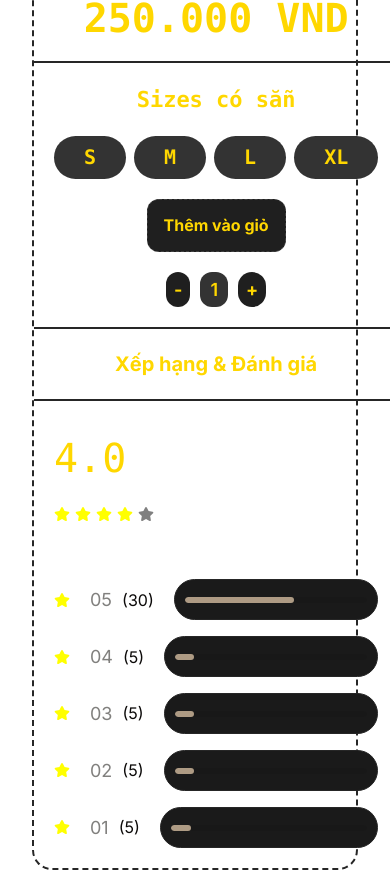
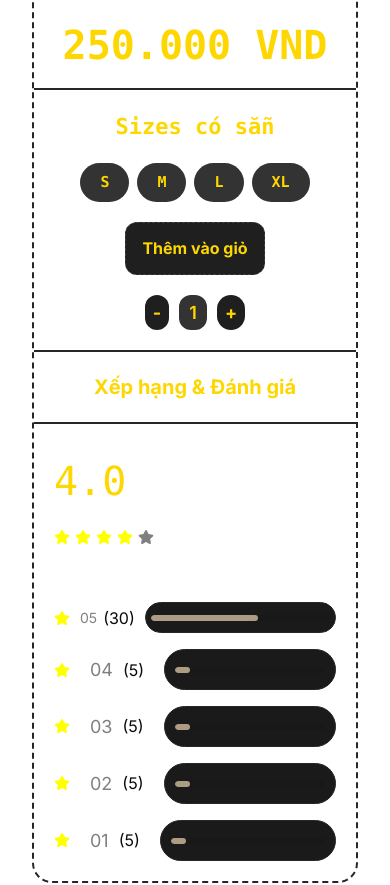
Before and after one commit to KhoaKayVee/Smaker, a Next.js app: page /details/1 in a window 390 px wide. Shown: the part 1813-2698 px from the top of the page. Built offline with nearby package versions, Linux system fonts and the light colour scheme.

Commit message:
FIX tiep

```diff
--- a/app/details/[id]/page.tsx
+++ b/app/details/[id]/page.tsx
@@ -236,16 +236,16 @@ const ProductDetail = () => {
                   Sizes có sẵn
                 </p>
                 <div className="flex items-start gap-[8px] md:gap-[16px]">
-                  <button className="flex py-[8px] md:py-[12px] px-[30px] md:px-[50px] items-center gap-[10px] rounded-[100px] bg-[#333] text-[gold] font-mono text-[20px] md:text-[24px] not-italic font-[700] leading-[27px]">
+                  <button className="flex py-[6px] md:py-[12px] px-[20px] md:px-[50px] items-center gap-[10px] rounded-[100px] bg-[#333] text-[gold] font-mono text-[15px] md:text-[24px] not-italic font-[700] leading-[27px]">
                     S
                   </button>
-                  <button className="flex py-[8px] md:py-[12px] px-[30px] md:px-[50px] items-center gap-[10px] rounded-[100px] bg-[#333] text-[gold] font-mono text-[20px] md:text-[24px] not-italic font-[700] leading-[27px]">
+                  <button className="flex py-[6px] md:py-[12px] px-[20px] md:px-[50px] items-center gap-[10px] rounded-[100px] bg-[#333] text-[gold] font-mono text-[15px] md:text-[24px] not-italic font-[700] leading-[27px]">
                     M
                   </button>
-                  <button className="flex py-[8px] md:py-[12px] px-[30px] md:px-[50px] items-center gap-[10px] rounded-[100px] bg-[#333] text-[gold] font-mono text-[20px] md:text-[24px] not-italic font-[700] leading-[27px]">
+                  <button className="flex py-[6px] md:py-[12px] px-[20px] md:px-[50px] items-center gap-[10px] rounded-[100px] bg-[#333] text-[gold] font-mono text-[15px] md:text-[24px] not-italic font-[700] leading-[27px]">
                     L
                   </button>
-                  <button className="flex py-[8px] md:py-[12px] px-[30px] md:px-[50px] items-center gap-[10px] rounded-[100px] bg-[#333] text-[gold] font-mono text-[20px] md:text-[24px] not-italic font-[700] leading-[27px]">
+                  <button className="flex py-[6px] md:py-[12px] px-[20px] md:px-[50px] items-center gap-[10px] rounded-[100px] bg-[#333] text-[gold] font-mono text-[15px] md:text-[24px] not-italic font-[700] leading-[27px]">
                     XL
                   </button>
                 </div>
@@ -290,15 +290,20 @@ const ProductDetail = () => {
                     </p>
                   </div>
                   <div className="flex flex-col items-start gap-[16px] flex-1  w-full">
-                    <div className="flex items-center gap-[20px] self-stretch">
-                      <FaStar fill="yellow" width={24} height={24} />
-                      <div className="flex items-center gap-[10px]">
-                        <div className="text-[#81807E] text-[18px] not-italic font-[400] leading-[27px]">
+                    <div className="flex items-center lg:gap-[20px] gap-[10px] self-stretch">
+                      <FaStar
+                        className="lg:w-[24px] lg:h-[24px] w-[16px] h-[16px]"
+                        fill="yellow"
+                        width={24}
+                        height={24}
+                      />
+                      <div className="flex items-center lg:gap-[10px] gap-[6px]">
+                        <div className="text-[#81807E] lg:text-[18px] text-[14px] not-italic font-[400] leading-[27px]">
                           05
                         </div>
                         <p>({product?.rating5})</p>
                       </div>
-                      <div className="flex flex-col p-[10px] items-start gap-[10px] flex-1 rounded-[100px] border border-solid border-[#262626] bg-[#1A1A1A]">
+                      <div className="flex flex-col lg:p-[10px] p-[5px] items-start gap-[10px] flex-1 rounded-[100px] border border-solid border-[#262626] bg-[#1A1A1A]">
                         <Progress
                           percent={
                             (product?.rating5 * 100) / product?.totalRating
```
